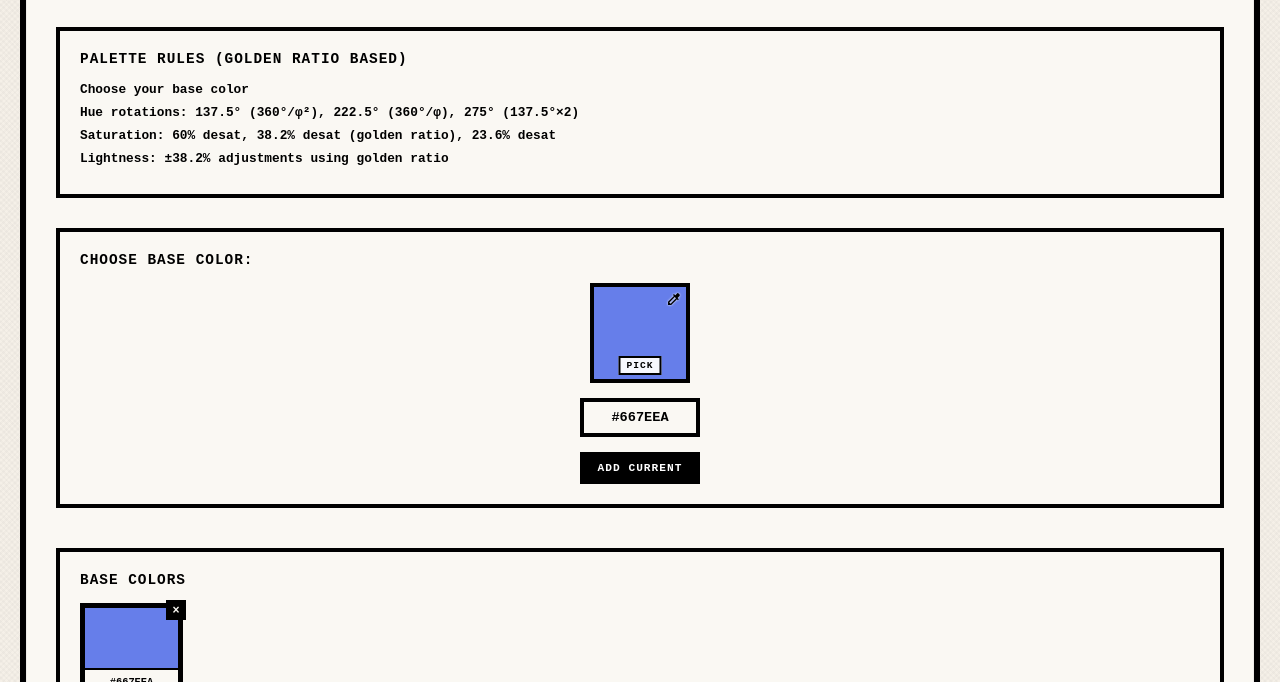
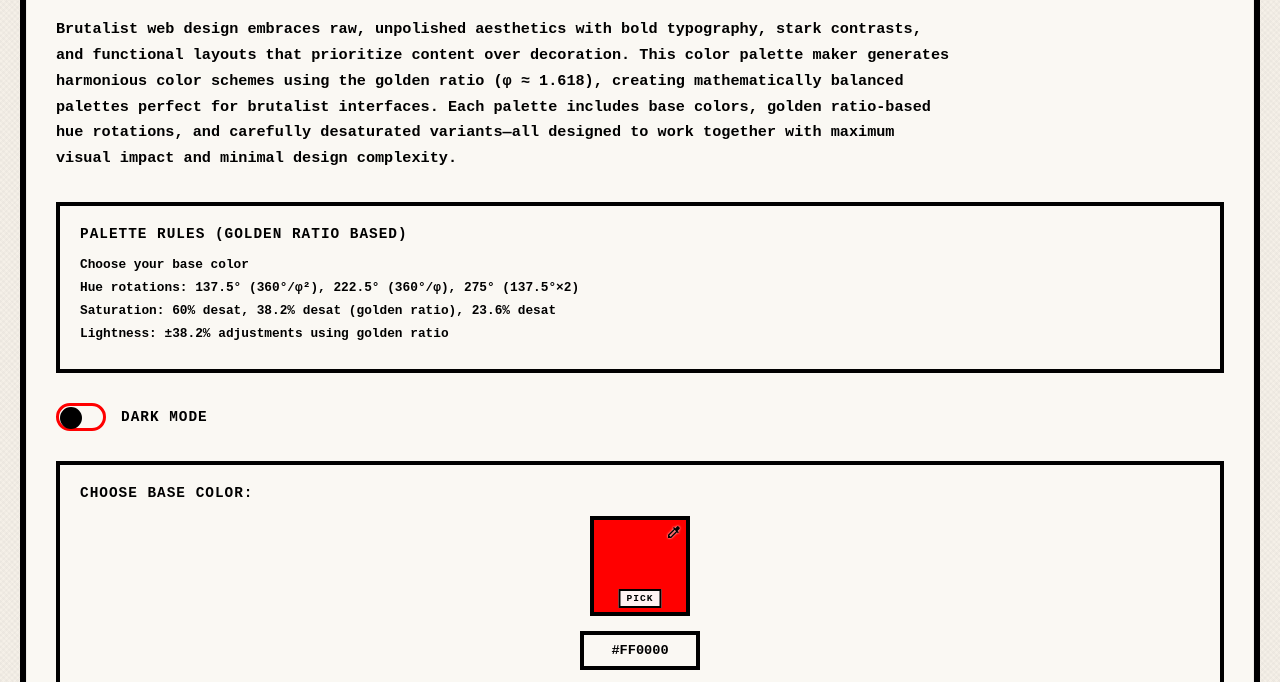
Before and after one commit to sklarow/brutalist-color-pallete, a plain HTML site: page index.html in a window 1280 px wide. Shown: the part 110-792 px from the top of the page. Drawn offline with Linux system fonts and the light colour scheme.

Commit message:
Add dark mode toggle, update default color to red, add intro text and README

```diff
--- a/index.html
+++ b/index.html
@@ -10,6 +10,8 @@
     <div class="container">
         <h1>Brutalist Color Palette Maker</h1>
 
+        <p class="intro-text">Brutalist web design embraces raw, unpolished aesthetics with bold typography, stark contrasts, and functional layouts that prioritize content over decoration. This color palette maker generates harmonious color schemes using the golden ratio (φ ≈ 1.618), creating mathematically balanced palettes perfect for brutalist interfaces. Each palette includes base colors, golden ratio-based hue rotations, and carefully desaturated variants—all designed to work together with maximum visual impact and minimal design complexity.</p>
+
         <div class="rules">
             <h2>Palette Rules (Golden Ratio Based)</h2>
             <ul>
@@ -20,15 +22,23 @@
             </ul>
         </div>
 
+        <div class="dark-mode-toggle-section">
+            <label class="dark-mode-toggle-label">
+                <input type="checkbox" class="dark-mode-toggle-switch" id="darkModeToggle">
+                <span class="dark-mode-toggle-slider" id="darkModeToggleSlider"></span>
+                <span class="dark-mode-toggle-text">Dark Mode</span>
+            </label>
+        </div>
+
         <div class="color-picker-section">
             <label class="color-picker-label" for="baseColor">Choose Base Color:</label>
             <div class="color-picker-controls">
                 <div class="color-preview-wrapper">
                     <div class="color-preview" id="colorPreview"></div>
-                    <input type="color" id="baseColor" value="#667eea">
+                    <input type="color" id="baseColor" value="#FF0000">
                 </div>
                 <div class="hex-input-wrapper">
-                    <input type="text" id="hexInput" class="hex-input" value="#667EEA" maxlength="7">
+                    <input type="text" id="hexInput" class="hex-input" value="#FF0000" maxlength="7">
                 </div>
                 <button class="add-color-btn" onclick="addBaseColor()">Add Current</button>
             </div>
@@ -48,7 +58,7 @@
                 <div class="color-display" id="color1"></div>
                 <div class="color-info">
                     <div class="color-label">Base Color</div>
-                    <div class="color-value" id="value1">#667eea</div>
+                    <div class="color-value" id="value1">#FF0000</div>
                     <button class="copy-btn" onclick="copyColor('value1')">Copy</button>
                 </div>
             </div>
--- a/script.js
+++ b/script.js
@@ -163,7 +163,7 @@ function generatePalette(baseColor) {
 
 // Base colors management
 let baseColors = [];
-let currentBaseColor = '#667eea';
+let currentBaseColor = '#FF0000';
 
 // Load base colors from localStorage
 function loadBaseColors() {
@@ -172,7 +172,7 @@ function loadBaseColors() {
         baseColors = JSON.parse(saved);
     } else {
         // Initialize with default color
-        baseColors = [{ id: Date.now(), color: '#667eea' }];
+                baseColors = [{ id: Date.now(), color: '#FF0000' }];
         saveBaseColors();
     }
     renderBaseColors();
@@ -240,7 +240,7 @@ function deleteBaseColor(id) {
     baseColors = baseColors.filter(item => item.id !== id);
     if (baseColors.length === 0) {
         // If no colors left, add default
-        baseColors = [{ id: Date.now(), color: '#667eea' }];
+                baseColors = [{ id: Date.now(), color: '#FF0000' }];
     }
     // If deleted color was current, select first available
     if (baseColors.length > 0 && !baseColors.find(item => item.color === currentBaseColor)) {
@@ -542,6 +542,12 @@ function updateShowcase(palette) {
         switchSlider2.style.borderColor = palette.color2;
     }
 
+    // Dark mode toggle (top section)
+    const darkModeToggleSlider = document.getElementById('darkModeToggleSlider');
+    if (darkModeToggleSlider) {
+        darkModeToggleSlider.style.borderColor = palette.color1;
+    }
+
     // Chips
     const chip1 = document.getElementById('chip1');
     if (chip1) {
@@ -677,6 +683,13 @@ function updateShowcase(palette) {
                 slider.style.backgroundColor = color;
             }
         });
+
+        // Update dark mode toggle slider
+        const darkModeToggle = document.getElementById('darkModeToggle');
+        const darkModeToggleSlider = document.getElementById('darkModeToggleSlider');
+        if (darkModeToggle && darkModeToggleSlider && darkModeToggle.checked) {
+            darkModeToggleSlider.style.backgroundColor = palette.color1;
+        }
     }, 100);
 }
 
@@ -723,6 +736,7 @@ function copyColor(elementId) {
 // Dark mode functionality
 function initDarkMode() {
     const darkModeSwitch = document.getElementById('switch2');
+    const darkModeToggle = document.getElementById('darkModeToggle');
     const savedDarkMode = localStorage.getItem('darkMode') === 'true';
 
     function applyDarkMode(isDark) {
@@ -733,17 +747,29 @@ function initDarkMode() {
             document.body.classList.remove('dark-mode');
             localStorage.setItem('darkMode', 'false');
         }
+
+        // Sync both switches
+        if (darkModeSwitch) {
+            darkModeSwitch.checked = isDark;
+        }
+        if (darkModeToggle) {
+            darkModeToggle.checked = isDark;
+        }
     }
 
     if (savedDarkMode) {
         applyDarkMode(true);
-        if (darkModeSwitch) {
-            darkModeSwitch.checked = true;
-        }
     }
 
+    // Add event listeners to both switches
     if (darkModeSwitch) {
         darkModeSwitch.addEventListener('change', (e) => {
+            applyDarkMode(e.target.checked);
+        });
+    }
+
+    if (darkModeToggle) {
+        darkModeToggle.addEventListener('change', (e) => {
             applyDarkMode(e.target.checked);
         });
     }
--- a/styles.css
+++ b/styles.css
@@ -47,7 +47,7 @@ body {
 h1 {
     text-align: left;
     color: var(--text-primary);
-    margin-bottom: 30px;
+    margin-bottom: 20px;
     font-size: 2em;
     font-weight: 900;
     text-transform: uppercase;
@@ -55,6 +55,16 @@ h1 {
     border-bottom: 4px solid var(--border-color);
     padding-bottom: 10px;
     transition: color 0.3s, border-color 0.3s;
+}
+
+.intro-text {
+    font-size: 0.95em;
+    line-height: 1.7;
+    color: var(--text-primary);
+    margin-bottom: 30px;
+    font-weight: 600;
+    max-width: 900px;
+    transition: color 0.3s;
 }
 
 .color-picker-section {
@@ -92,7 +102,7 @@ h1 {
     width: 100px;
     height: 100px;
     border: 4px solid var(--border-color);
-    background: #667eea;
+    background: #FF0000;
     display: block;
     position: relative;
     transition: border-color 0.3s;
@@ -282,6 +292,60 @@ body.dark-mode .hex-input {
     border: 4px solid var(--border-color);
     margin-bottom: 30px;
     transition: background 0.3s, border-color 0.3s;
+}
+
+.dark-mode-toggle-section {
+    margin-bottom: 30px;
+    display: flex;
+    justify-content: flex-start;
+}
+
+.dark-mode-toggle-label {
+    display: flex;
+    align-items: center;
+    gap: 15px;
+    cursor: pointer;
+}
+
+.dark-mode-toggle-switch {
+    display: none;
+}
+
+.dark-mode-toggle-slider {
+    width: 50px;
+    height: 28px;
+    border: 3px solid var(--border-color);
+    border-radius: 14px;
+    position: relative;
+    transition: 0.3s, border-color 0.3s;
+    flex-shrink: 0;
+}
+
+.dark-mode-toggle-slider::after {
+    content: '';
+    position: absolute;
+    width: 18px;
+    height: 18px;
+    border: 2px solid var(--border-color);
+    border-radius: 50%;
+    top: 1px;
+    left: 1px;
+    transition: 0.3s, border-color 0.3s;
+    background: var(--border-color);
+}
+
+.dark-mode-toggle-switch:checked + .dark-mode-toggle-slider::after {
+    transform: translateX(22px);
+}
+
+.dark-mode-toggle-text {
+    font-size: 0.9em;
+    font-weight: 700;
+    text-transform: uppercase;
+    letter-spacing: 1px;
+    color: var(--text-primary);
+    transition: color 0.3s;
+    font-family: 'Courier New', monospace;
 }
 
 .rules h2 {
```
Also changed, not shown: 1 other file.
